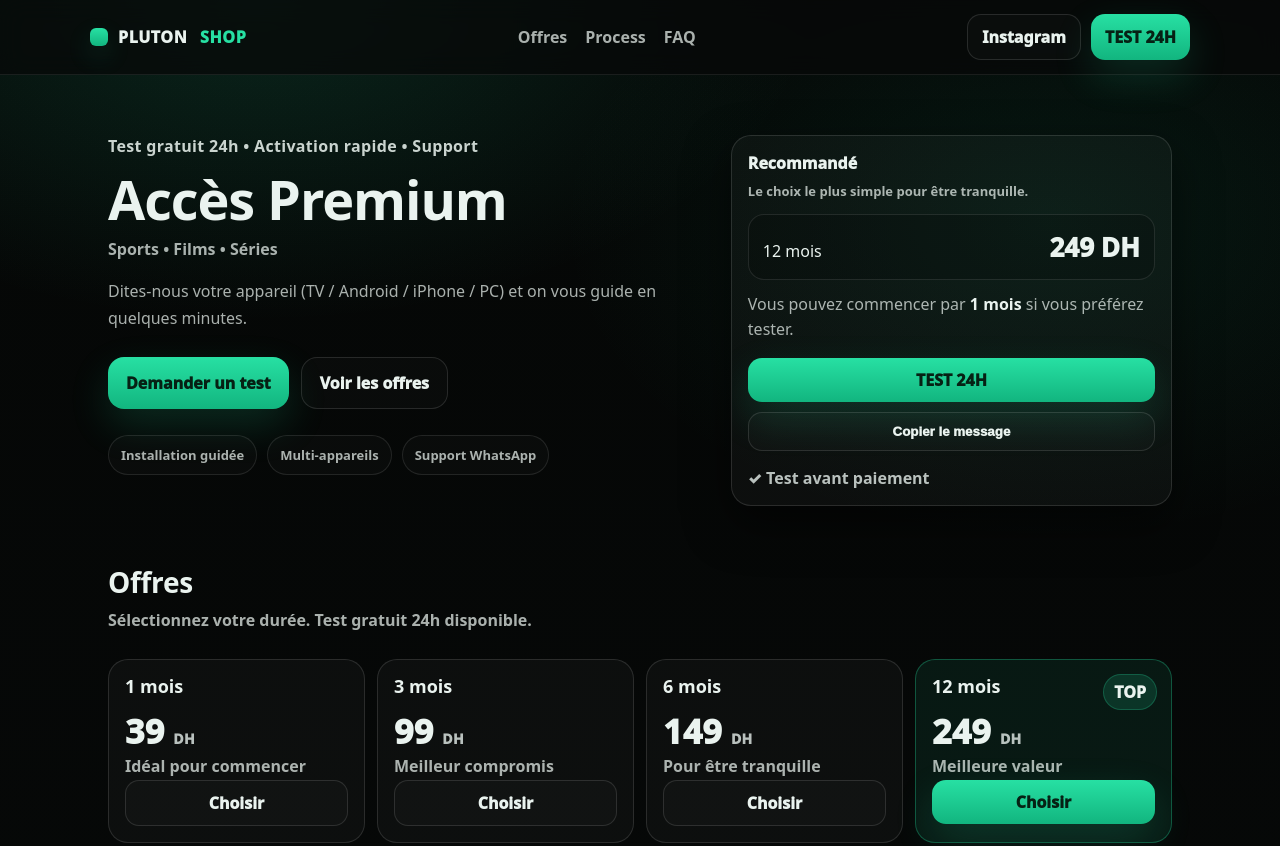
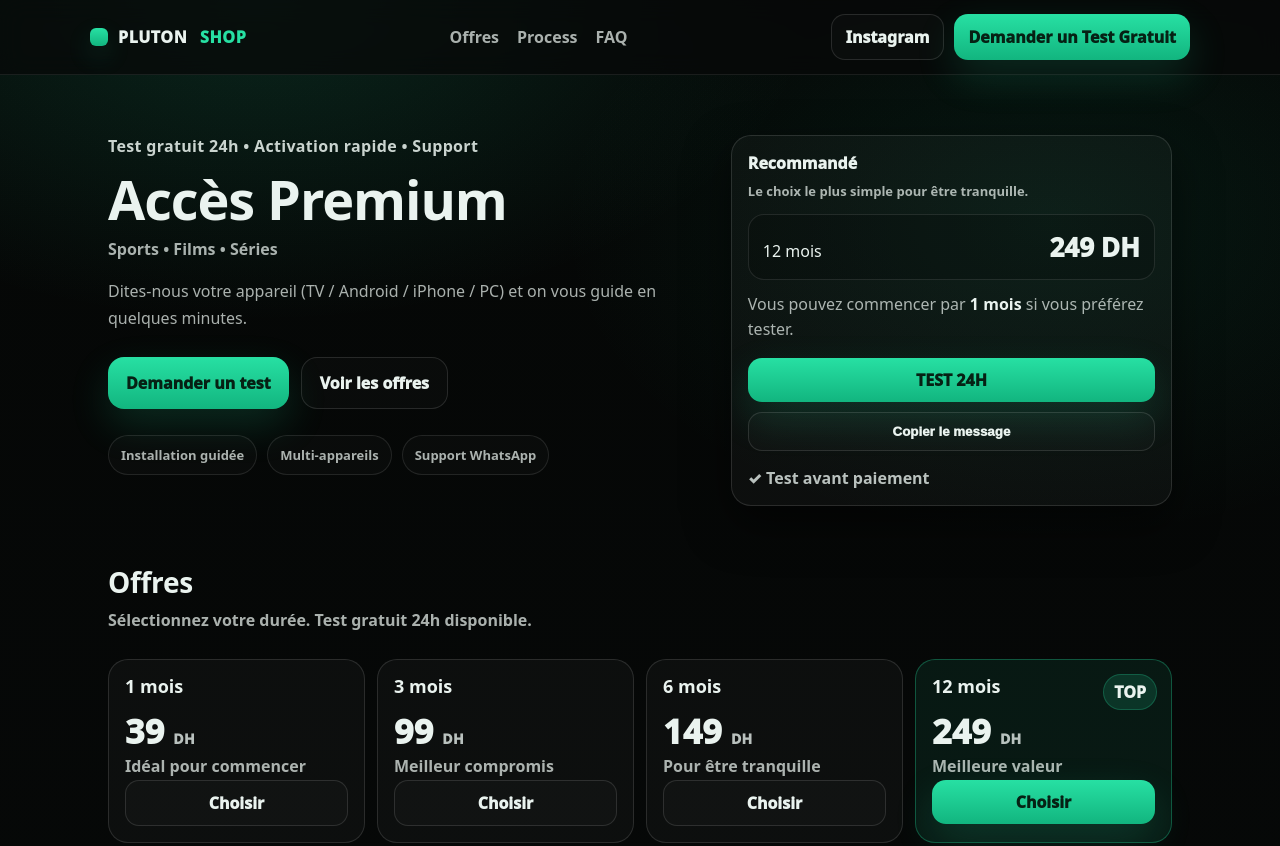
Before and after one commit to plv7on/plutonshop-site, a plain HTML site: page index.html in a window 1280 px wide. Shown: the top 846 px of the page. Drawn offline with Linux system fonts and the light colour scheme.

Commit message:
Update button text for free test request

```diff
--- a/index.html
+++ b/index.html
@@ -30,7 +30,7 @@
 
       <div class="topbar__actions">
         <a class="btn btn--ghost" id="igTop" href="#" rel="noopener">Instagram</a>
-        <a class="btn btn--primary" id="waTop" href="#" rel="noopener">TEST 24H</a>
+        <a class="btn btn--primary" id="waTop" href="#" rel="noopener">Demander un Test Gratuit</a>
       </div>
     </div>
   </header>
```
